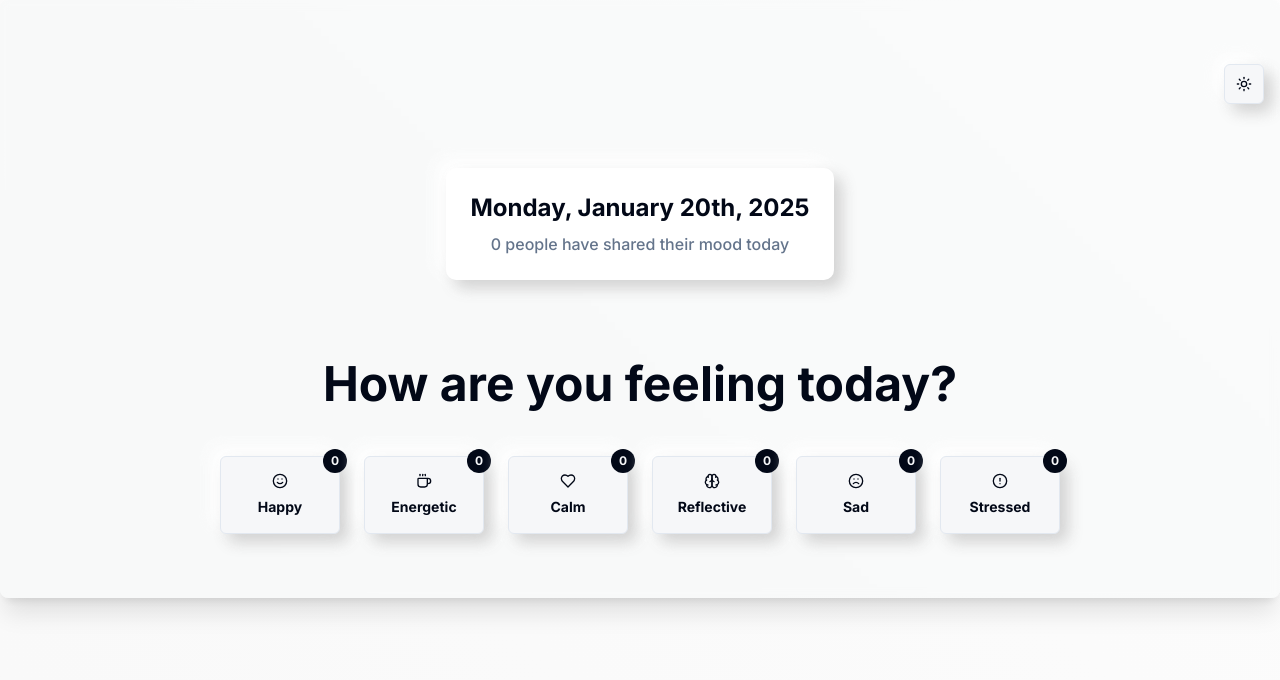
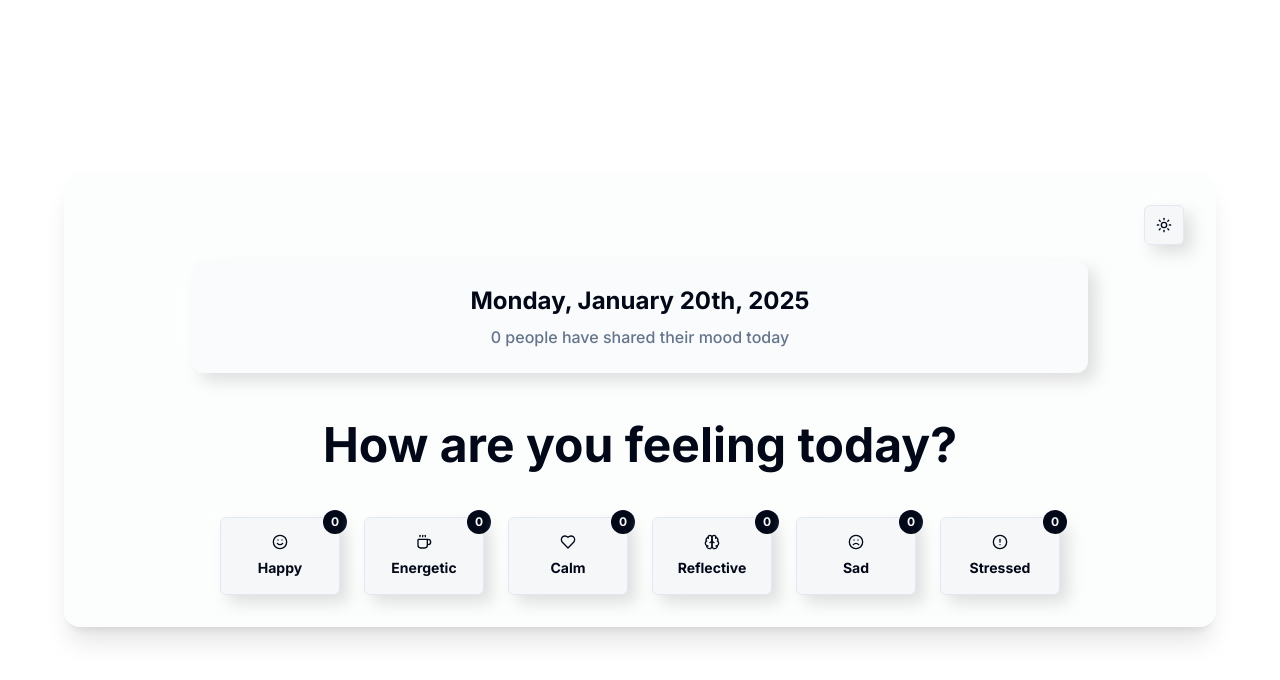
Before and after one commit to Harshcj911/good-face, a React (Vite) app: page / in a window 1280 px wide. Shown: the top 680 px of the page. Built offline with nearby package versions, Linux system fonts and the light colour scheme.

Commit message:
Update styles for transparency and fonts
- Made the background transparent for a cleaner look.
- Updated fonts to enhance the premium and professional appearance.
- Ensured the page remains centered and maintains a proper view across different devices.
[skip gpt_engineer]

```diff
--- a/src/components/DateDisplay.tsx
+++ b/src/components/DateDisplay.tsx
@@ -8,8 +8,8 @@ const DateDisplay = ({ clickCount }: DateDisplayProps) => {
   const today = new Date();
 
   return (
-    <div className="text-center mb-8 space-y-2 bg-white neo-brutal p-6">
-      <h2 className="text-2xl font-bold">
+    <div className="text-center space-y-2 bg-background/40 dark:bg-background/20 neo-brutal p-6 rounded-xl">
+      <h2 className="text-2xl font-bold font-inter">
         {format(today, "EEEE, MMMM do, yyyy")}
       </h2>
       <p className="text-muted-foreground font-medium">
--- a/src/components/QuoteCard.tsx
+++ b/src/components/QuoteCard.tsx
@@ -13,14 +13,14 @@ const QuoteCard = ({ quote, author, className }: QuoteCardProps) => {
       className={cn(
         "w-full max-w-lg backdrop-blur-sm neo-brutal",
         "animate-fade-in transition-all duration-500",
-        "bg-opacity-20 dark:bg-opacity-10",
+        "bg-background/40 dark:bg-background/20",
         className
       )}
     >
       <CardContent className="pt-6">
         <blockquote className="space-y-2">
-          <p className="text-lg font-bold leading-relaxed text-foreground">{quote}</p>
-          <footer className="text-sm font-bold text-muted-foreground">— {author}</footer>
+          <p className="text-lg font-bold leading-relaxed text-foreground font-inter">{quote}</p>
+          <footer className="text-sm font-bold text-muted-foreground font-inter">— {author}</footer>
         </blockquote>
       </CardContent>
     </Card>
--- a/src/index.css
+++ b/src/index.css
@@ -26,9 +26,9 @@
     --input: 214.3 31.8% 91.4%;
     --ring: 222.2 84% 4.9%;
     --radius: 0.5rem;
-    --neo-bg: #f0f0f0;
-    --neo-shadow-dark: #d1d1d1;
-    --neo-shadow-light: #ffffff;
+    --neo-bg: transparent;
+    --neo-shadow-dark: rgba(209, 209, 209, 0.7);
+    --neo-shadow-light: rgba(255, 255, 255, 0.7);
   }
 
   .dark {
@@ -51,9 +51,9 @@
     --border: 217.2 32.6% 17.5%;
     --input: 217.2 32.6% 17.5%;
     --ring: 212.7 26.8% 83.9%;
-    --neo-bg: #1a1a1a;
-    --neo-shadow-dark: #0f0f0f;
-    --neo-shadow-light: #252525;
+    --neo-bg: transparent;
+    --neo-shadow-dark: rgba(15, 15, 15, 0.7);
+    --neo-shadow-light: rgba(37, 37, 37, 0.7);
   }
 }
 
@@ -63,9 +63,7 @@
   }
   body {
     @apply bg-background text-foreground font-inter antialiased transition-colors duration-300;
-    background: linear-gradient(45deg, var(--neo-bg), var(--neo-shadow-light));
-    background-size: 400% 400%;
-    animation: gradient 15s ease infinite;
+    background: transparent;
   }
   html {
     @apply overflow-x-hidden;
@@ -126,18 +124,6 @@
   }
 }
 
-@keyframes gradient {
-  0% {
-    background-position: 0% 50%;
-  }
-  50% {
-    background-position: 100% 50%;
-  }
-  100% {
-    background-position: 0% 50%;
-  }
-}
-
 @keyframes fadeIn {
   from {
     opacity: 0;
--- a/src/pages/Index.tsx
+++ b/src/pages/Index.tsx
@@ -64,12 +64,13 @@ const Index = () => {
   };
 
   return (
-    <main className="min-h-screen transition-all duration-500">
-      <div className="container mx-auto px-4 py-16 flex flex-col items-center gap-12 backdrop-blur-sm bg-background/30 dark:bg-background/10 rounded-lg shadow-xl">
+    <main className="min-h-screen flex items-center justify-center p-4">
+      <div className="container max-w-6xl mx-auto backdrop-blur-sm bg-background/30 dark:bg-background/10 rounded-2xl shadow-xl p-8">
         <div className="w-full flex justify-end mb-4">
           <ThemeToggle />
         </div>
 
+        <div className="max-w-4xl mx-auto space-y-12">
           <DateDisplay clickCount={Object.values(moodCounts).reduce((a, b) => a + b, 0)} />
 
           <h1 className="text-4xl md:text-5xl font-bold text-center text-foreground transition-colors duration-300">
@@ -89,6 +90,7 @@ const Index = () => {
             </div>
           )}
         </div>
+      </div>
     </main>
   );
 };
```
Lines whose indentation alone changed are shown as unchanged.
